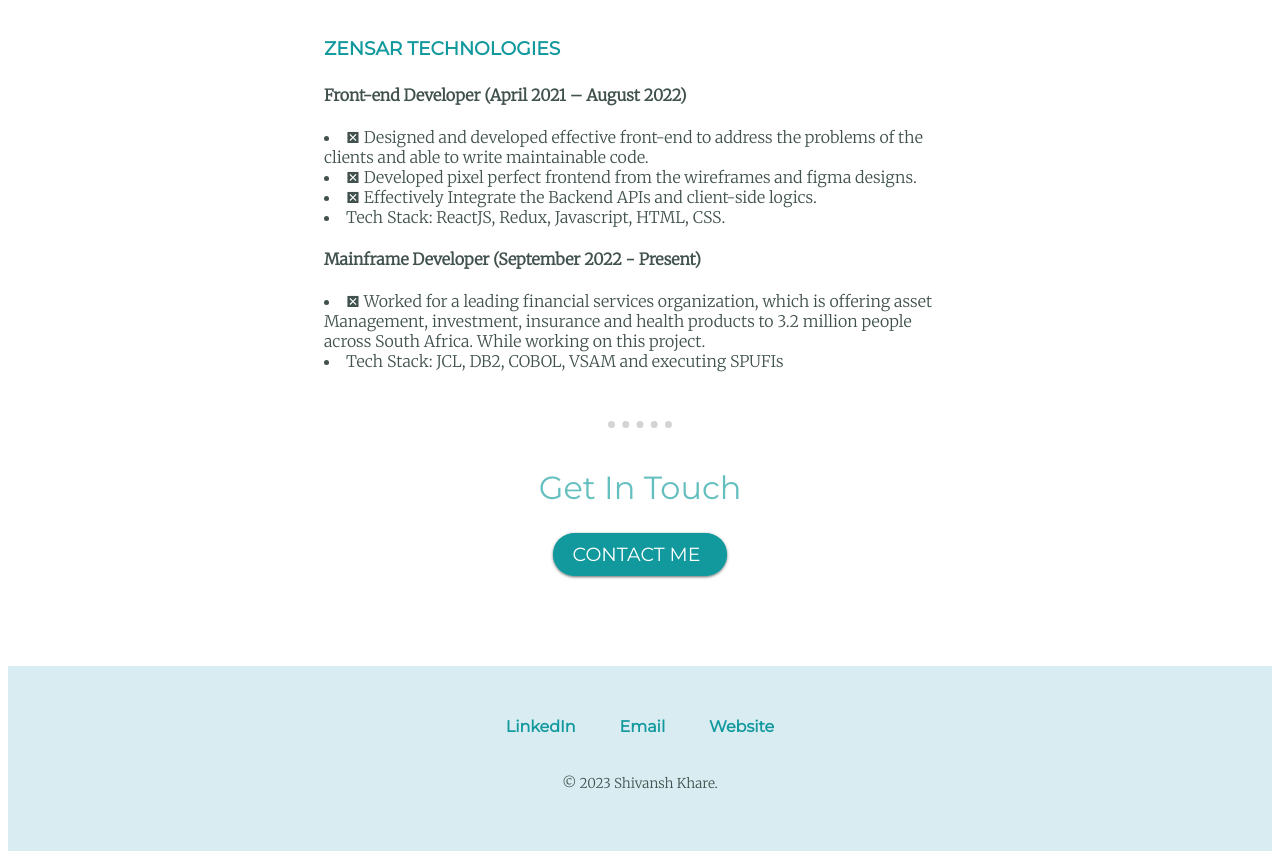
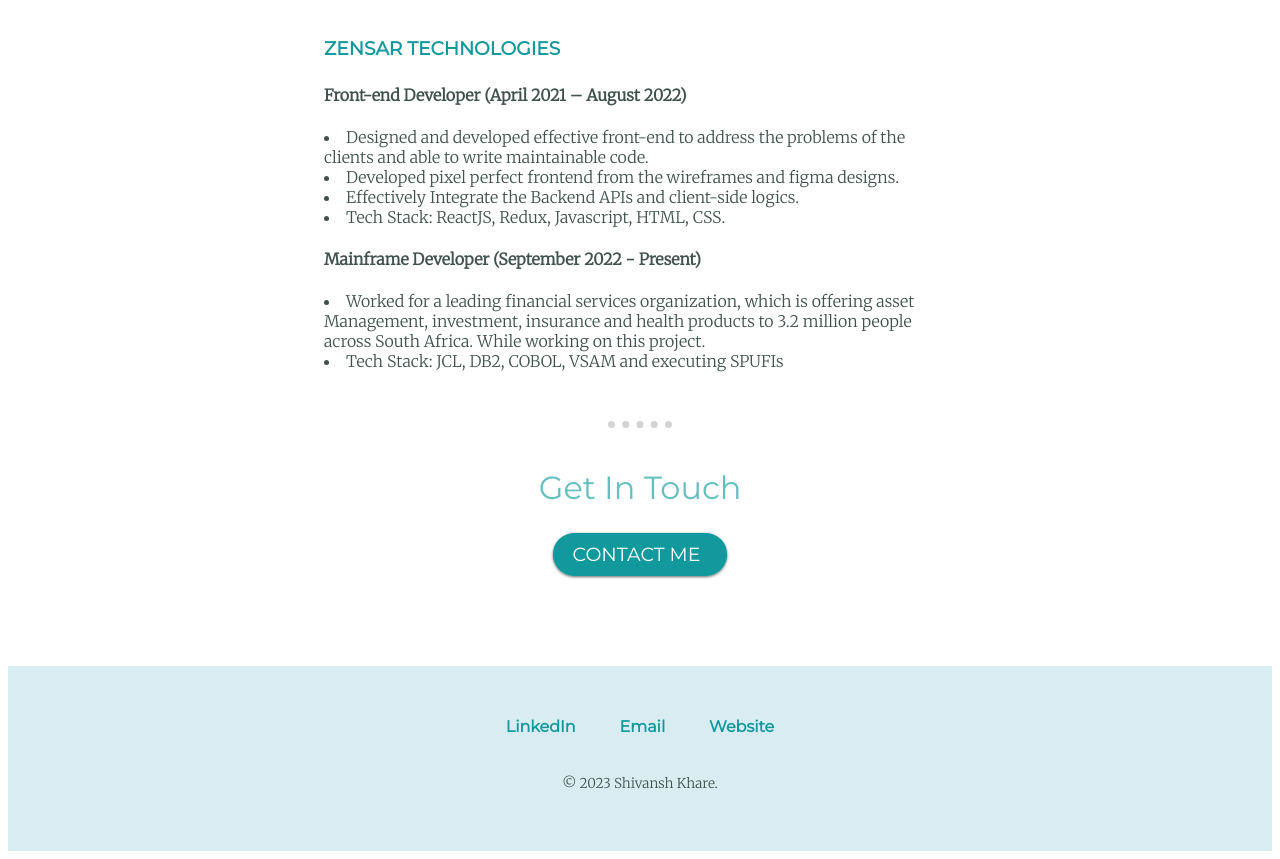
Before and after one commit to Shivanshkhare-37/CV-view, a plain HTML site: page index.html in a window 1280 px wide. Shown: the part 2720-3579 px from the top of the page. Drawn offline with Linux system fonts and the light colour scheme.

Commit message:
Update index.html

```diff
--- a/index.html
+++ b/index.html
@@ -73,13 +73,13 @@
 
             <h3>ZENSAR TECHNOLOGIES</h3>
             <p><strong>Front-end Developer (April 2021 – August 2022)</strong></p>
-            <li>	Designed and developed effective front-end to address the problems of the clients and able to write maintainable code.</li>
+            <li>	Designed and developed effective front-end to address the problems of the clients and able to write maintainable code.</li>
 
-            <li>	Developed pixel perfect frontend from the wireframes and figma designs.</li>
-            <li>	Effectively Integrate the Backend APIs and client-side logics.</li>
+            <li>	Developed pixel perfect frontend from the wireframes and figma designs.</li>
+            <li>	Effectively Integrate the Backend APIs and client-side logics.</li>
             <li>    Tech Stack: ReactJS, Redux, Javascript, HTML, CSS.</li>
             <p><strong>Mainframe Developer (September 2022 - Present)</strong></p>
-            <li>	Worked for a leading financial services organization, which is offering asset Management, investment, insurance and health products to 3.2 million people across South Africa. While working on this project.</li>
+            <li>	Worked for a leading financial services organization, which is offering asset Management, investment, insurance and health products to 3.2 million people across South Africa. While working on this project.</li>
             <li>    Tech Stack: JCL, DB2, COBOL, VSAM and executing SPUFIs</li>
         </div>
         <hr class="H">
```
